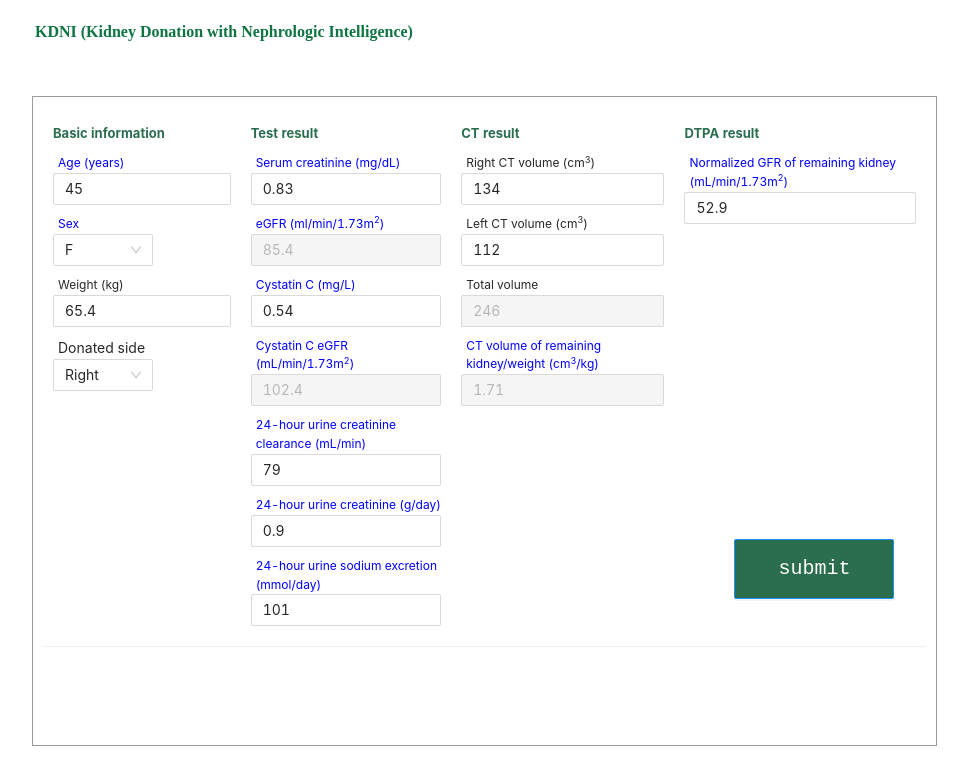
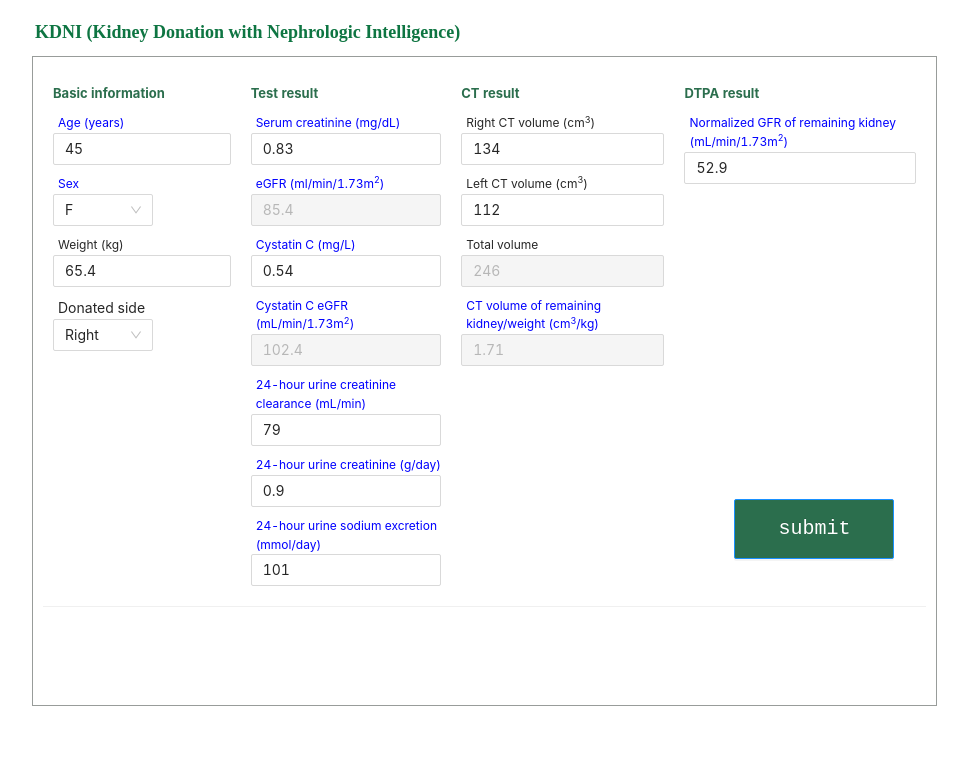
Before and after one commit to Smart-Health-Lab/Calculators, a React (Create React App) app in the folder kt_donor_calculator/client/: page / in a window 1280 px wide. Shown: the top 784 px of the page, without its empty margins (18-986 px from the left). Built offline with nearby package versions, Linux system fonts and the light colour scheme.

Commit message:
css update

```diff
--- a/kt_donor_calculator/client/src/App.js
+++ b/kt_donor_calculator/client/src/App.js
@@ -89,7 +89,7 @@ class App extends Component {
               fontFamily: "serif",
               color: "#0e7542",
               marginLeft: 3,
-              fontSize: 16,
+              fontSize: 18,
               fontWeight: 650,
               width: 650,
             }}
@@ -103,7 +103,7 @@ class App extends Component {
             display: "flex",
             flexDirection: "column",
             // alignItems: "center",
-            marginTop: 50,
+            marginTop: 10,
             padding: "0 50px",
             // height: "85vh",
             background: "white",
```
